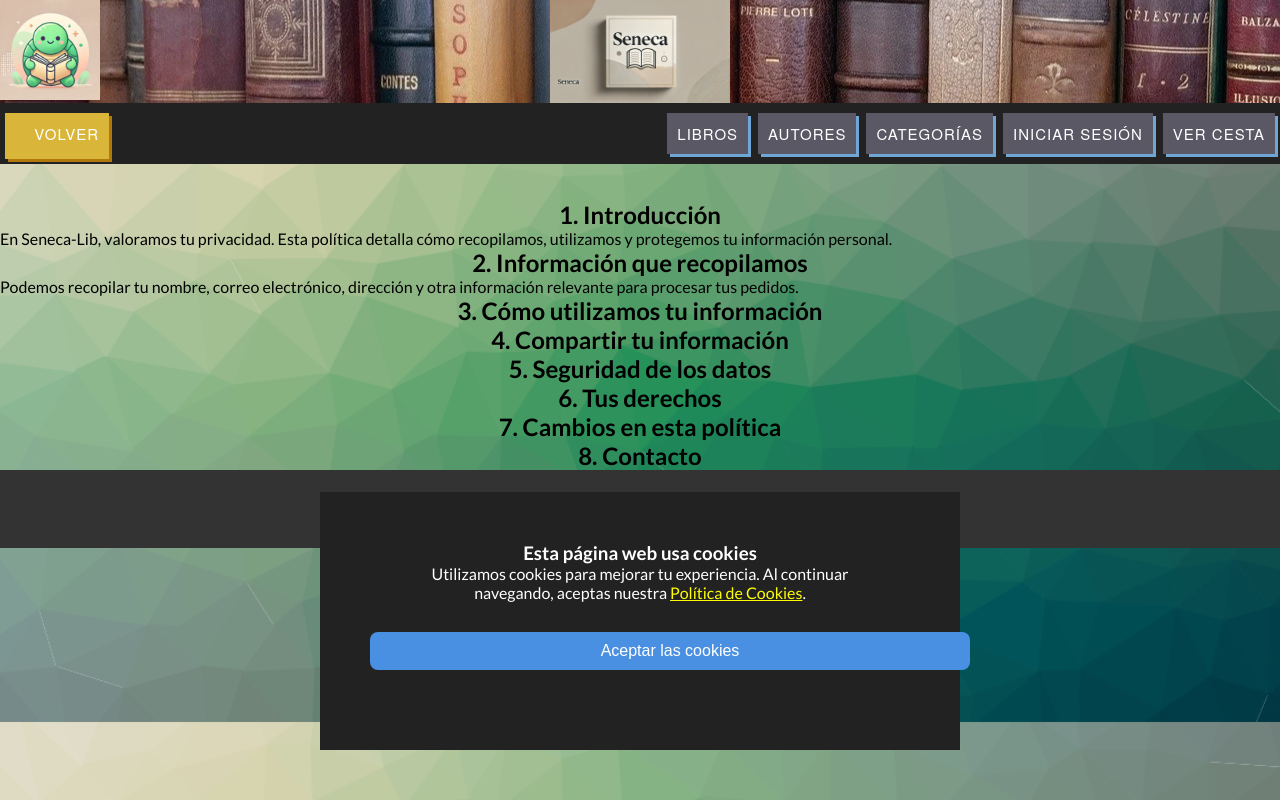
After one commit to lucasDAW/proyectoFP, a Laravel app: page /politica-privacidad in a window 1280 px wide. The commit adds this page. Run offline with Laravel 12, Linux system fonts and the light colour scheme.

Commit message:
politica privacidad

```diff
--- /dev/null
+++ b/proyecto_fp/resources/views/administracion/privacidad.blade.php
@@ -0,0 +1,20 @@
+@extends('layouts.base')
+@section('titulo','Terminos de Servicio')
+
+@section('contenido')
+
+    <h2>1. Introducción</h2>
+        <p>En Seneca-Lib, valoramos tu privacidad. Esta política detalla cómo recopilamos, utilizamos y protegemos tu información personal.</p>
+
+        <h2>2. Información que recopilamos</h2>
+        <p>Podemos recopilar tu nombre, correo electrónico, dirección y otra información relevante para procesar tus pedidos.</p>
+
+        <h2>3. Cómo utilizamos tu información</h2>
+        <h2>4. Compartir tu información</h2>
+        <h2>5. Seguridad de los datos</h2>
+        <h2>6. Tus derechos</h2>
+        <h2>7. Cambios en esta política</h2>
+        <h2>8. Contacto</h2>
+
+
+@endsection
--- a/proyecto_fp/resources/views/layouts/base.blade.php
+++ b/proyecto_fp/resources/views/layouts/base.blade.php
@@ -97,7 +97,7 @@
     <nav>
       <ul>
         <li><a href="{{route('contactoadmin')}}">Contacto</a></li>
-        <li><a href="{{route('cookies-politicas')}}">Política de Privacidad</a></li>
+        <li><a href="{{route('privacidad')}}">Política de privacidad</a></li>
         <li><a href="{{route('terminos-servicio')}}">Términos de Servicio</a></li>
       </ul>
     </nav>
--- a/proyecto_fp/routes/web.php
+++ b/proyecto_fp/routes/web.php
@@ -29,11 +29,11 @@ Route::get('/cookies',function(){
     return redirect()->route('todoslibros');
 
 })->name('cookies');
-Route::get('/politica-cookies',function(){
+Route::get('/politica-privacidad',function(){
 
-            return view('administracion.cookies');
+            return view('administracion.privacidad');
 
-})->name('cookies-politicas');
+})->name('privacidad');
 //CONTACTO
 Route::get('/contacto',function(){
             return view('usuario.contacto');
```
